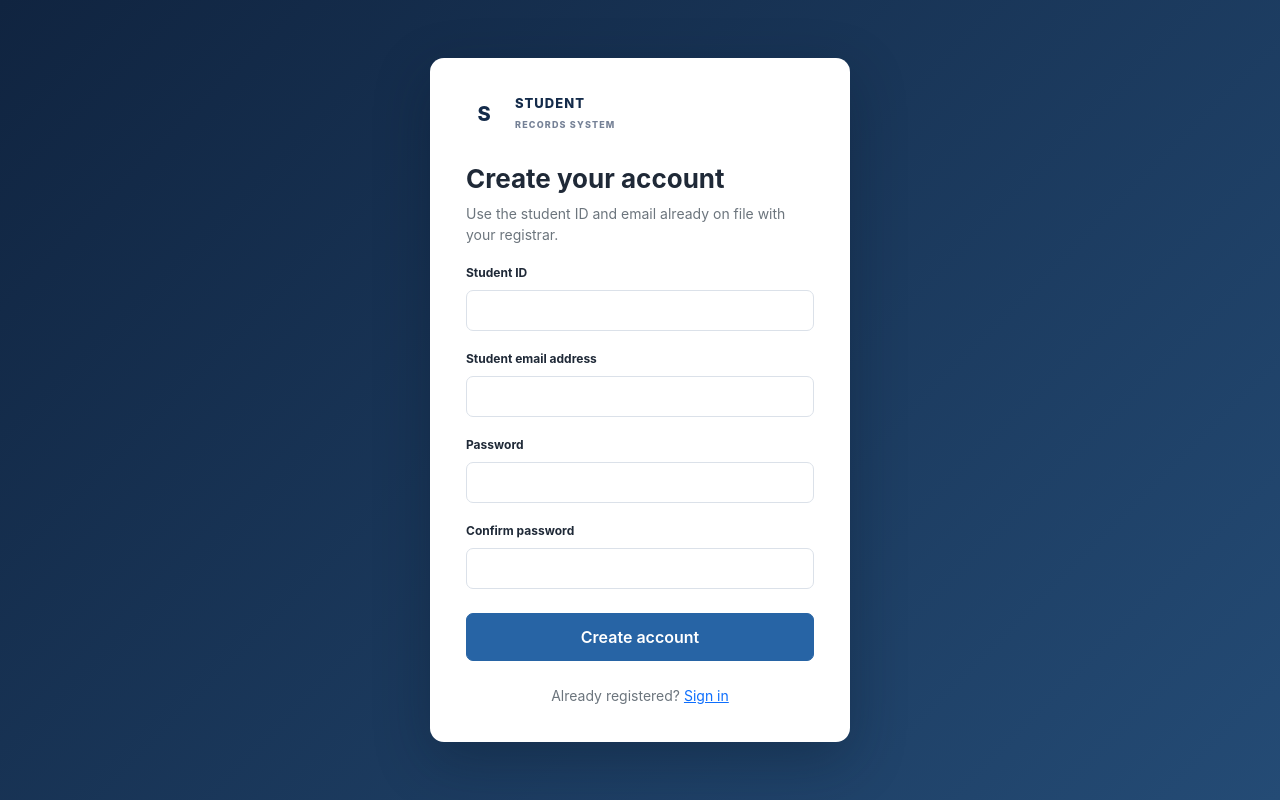
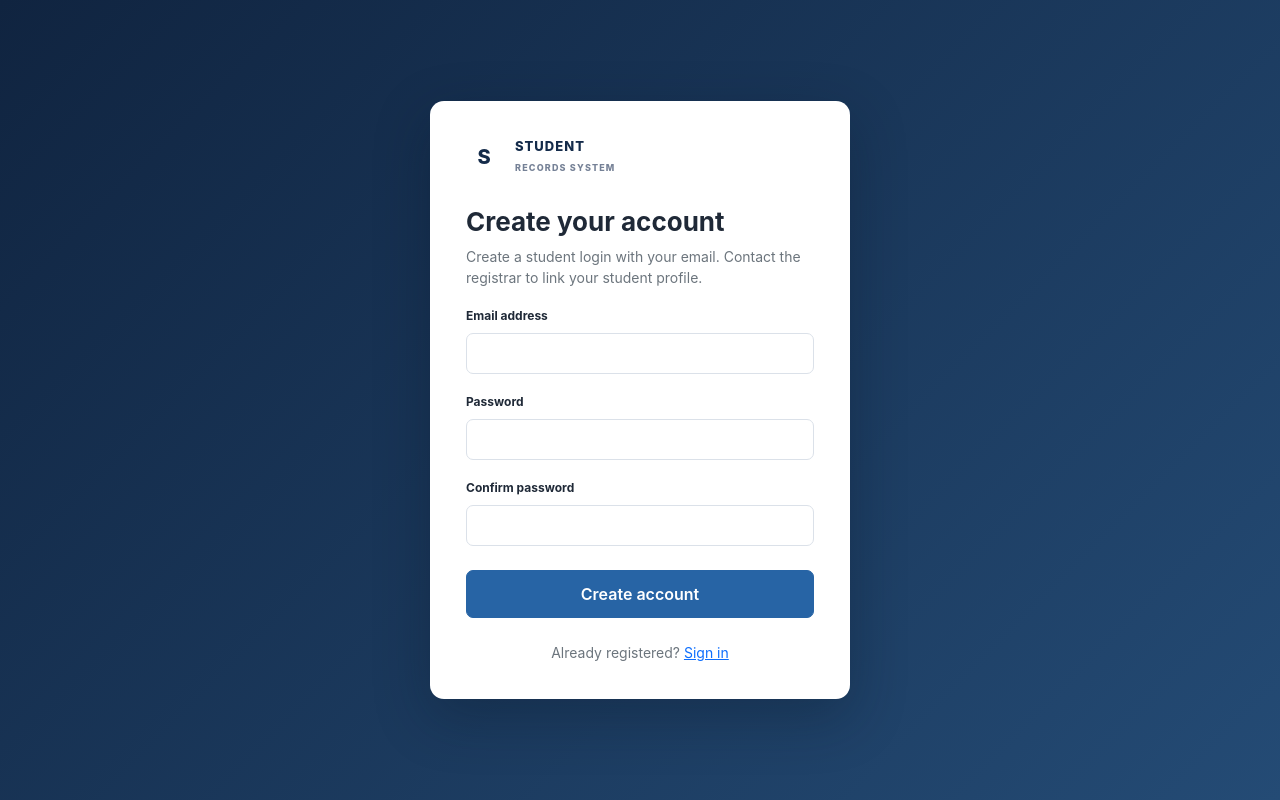
Before and after one commit to ncarlosezekiel-gif/student_record, a Django app: page /accounts/register/ in a window 1280 px wide. Run offline with Django 5.2, Linux system fonts and the light colour scheme.

Commit message:
feat: allow student signup before profile linking
Accept student portal accounts using any unique email while keeping records inaccessible until a registrar links a profile.

Co-authored-by: Copilot <223556219+Copilot@users.noreply.github.com>

```diff
--- a/accounts/forms.py
+++ b/accounts/forms.py
@@ -4,10 +4,7 @@ from django.contrib.auth.password_validation import validate_password
 
 
 class StudentAccountCreationForm(forms.Form):
-    MATCH_ERROR = "We couldn't verify those details. Check them with your registrar and try again."
-
-    student_id = forms.CharField(max_length=20, label="Student ID")
-    email = forms.EmailField(label="Student email address")
+    email = forms.EmailField(label="Email address")
     password1 = forms.CharField(
         label="Password",
         strip=False,
@@ -23,11 +20,7 @@ class StudentAccountCreationForm(forms.Form):
         super().__init__(*args, **kwargs)
         for field in self.fields.values():
             field.widget.attrs["class"] = "form-control"
-        self.fields["student_id"].widget.attrs["autocomplete"] = "off"
         self.fields["email"].widget.attrs["autocomplete"] = "email"
-
-    def clean_student_id(self):
-        return self.cleaned_data["student_id"].strip().upper()
 
     def clean_email(self):
         return self.cleaned_data["email"].strip().casefold()
--- a/accounts/views.py
+++ b/accounts/views.py
@@ -8,7 +8,7 @@ from django.shortcuts import redirect, render
 from django.urls import reverse_lazy
 from django.views.decorators.http import require_http_methods
 
-from records.models import AuditLog, Student
+from records.models import AuditLog
 from .forms import StudentAccountCreationForm
 
 class SRMSLoginView(LoginView):
@@ -26,35 +26,24 @@ def register_student_account(request):
         email = form.cleaned_data["email"].casefold()
         try:
             with transaction.atomic():
-                student = Student.objects.select_for_update().get(
-                    student_id__iexact=form.cleaned_data["student_id"],
-                    email__iexact=email,
-                    user__isnull=True,
-                )
                 user_model = get_user_model()
                 if user_model.objects.filter(Q(username__iexact=email) | Q(email__iexact=email)).exists():
-                    form.add_error(None, StudentAccountCreationForm.MATCH_ERROR)
+                    form.add_error("email", "An account with this email already exists.")
                 else:
                     user = user_model.objects.create_user(
                         username=email,
                         email=email,
-                        first_name=student.first_name,
-                        last_name=student.last_name,
                         password=form.cleaned_data["password1"],
                         role=user_model.Role.STUDENT,
                     )
-                    student.user = user
-                    student.save(update_fields=["user", "updated_at"])
                     AuditLog.objects.create(
                         actor=user,
                         action="ACCOUNT_CREATED",
-                        description=f"Student portal account created for {student.student_id}",
+                        description="Student portal account created; profile link pending",
                         ip_address=request.META.get("REMOTE_ADDR"),
                     )
-        except Student.DoesNotExist:
-            form.add_error(None, StudentAccountCreationForm.MATCH_ERROR)
         except IntegrityError:
-            form.add_error(None, StudentAccountCreationForm.MATCH_ERROR)
+            form.add_error("email", "An account with this email already exists.")
         else:
             if not form.errors:
                 messages.success(request, "Your account is ready. Sign in with your email and password.")
--- a/config/settings.py
+++ b/config/settings.py
@@ -31,7 +31,7 @@ INSTALLED_APPS = [
 
 MIDDLEWARE = [
     "django.middleware.security.SecurityMiddleware",
-    "whitenoise.middleware.WhiteNoiseMiddleware",
+    *([] if DEBUG else ["whitenoise.middleware.WhiteNoiseMiddleware"]),
     "django.contrib.sessions.middleware.SessionMiddleware",
     "django.middleware.common.CommonMiddleware",
     "django.middleware.csrf.CsrfViewMiddleware",
--- a/records/views.py
+++ b/records/views.py
@@ -20,7 +20,7 @@ def dashboard(request):
     if not request.user.is_authenticated:
         return redirect("login")
     if request.user.role == User.Role.STUDENT:
-        student = get_object_or_404(Student, user=request.user)
+        student = Student.objects.filter(user=request.user).first()
         return render(request, "records/student_dashboard.html", {"student": student})
     stats = {
         "students": Student.objects.exclude(status=Student.Status.ARCHIVED).count(),
--- a/templates/accounts/register.html
+++ b/templates/accounts/register.html
@@ -1,7 +1,7 @@
 {% extends "base.html" %}
 {% block title %}Create student account{% endblock %}
 {% block auth_content %}
-<main class="login-page"><section class="login-card"><div class="brand login-brand"><span class="brand-mark">S</span><span>STUDENT<br><small>RECORDS SYSTEM</small></span></div><h1>Create your account</h1><p class="text-secondary">Use the student ID and email already on file with your registrar.</p>
+<main class="login-page"><section class="login-card"><div class="brand login-brand"><span class="brand-mark">S</span><span>STUDENT<br><small>RECORDS SYSTEM</small></span></div><h1>Create your account</h1><p class="text-secondary">Create a student login with your email. Contact the registrar to link your student profile.</p>
 {% if form.non_field_errors %}<div class="alert alert-danger">{{ form.non_field_errors }}</div>{% endif %}
 <form method="post">{% csrf_token %}{% for field in form %}<div class="mb-3"><label class="form-label" for="{{ field.id_for_label }}">{{ field.label }}</label>{{ field }}{% for error in field.errors %}<div class="text-danger small mt-1">{{ error }}</div>{% endfor %}</div>{% endfor %}<button class="btn btn-primary w-100 mt-2">Create account</button></form>
 <p class="text-center text-secondary mt-4 mb-0">Already registered? <a href="{% url 'login' %}">Sign in</a></p>
--- a/templates/records/student_dashboard.html
+++ b/templates/records/student_dashboard.html
@@ -1,3 +1,3 @@
 {% extends "base.html" %}
 {% block title %}My records{% endblock %}
-{% block content %}<div class="page-heading"><div><p class="eyebrow">STUDENT PORTAL</p><h1>My records</h1><p class="text-secondary">Your personal academic information.</p></div></div><div class="panel"><h2>{{ student.full_name }}</h2><p><strong>Student ID:</strong> {{ student.student_id }}</p><p><strong>Status:</strong> {{ student.get_status_display }}</p><p><strong>Email:</strong> {{ student.email|default:"—" }}</p><a class="btn btn-primary" href="{% url 'student_detail' student.pk %}">View academic record</a></div>{% endblock %}
+{% block content %}<div class="page-heading"><div><p class="eyebrow">STUDENT PORTAL</p><h1>My records</h1><p class="text-secondary">Your personal academic information.</p></div></div>{% if student %}<div class="panel"><h2>{{ student.full_name }}</h2><p><strong>Student ID:</strong> {{ student.student_id }}</p><p><strong>Status:</strong> {{ student.get_status_display }}</p><p><strong>Email:</strong> {{ student.email|default:"—" }}</p><a class="btn btn-primary" href="{% url 'student_detail' student.pk %}">View academic record</a></div>{% else %}<div class="panel"><h2>Account created</h2><p class="text-secondary mb-0">Your account is ready, but your student profile has not been linked yet. Contact the registrar to connect your account. Student records will appear here after verification.</p></div>{% endif %}{% endblock %}
```
Also changed, not shown: records/tests.py (+18 -13 lines), README.md.
